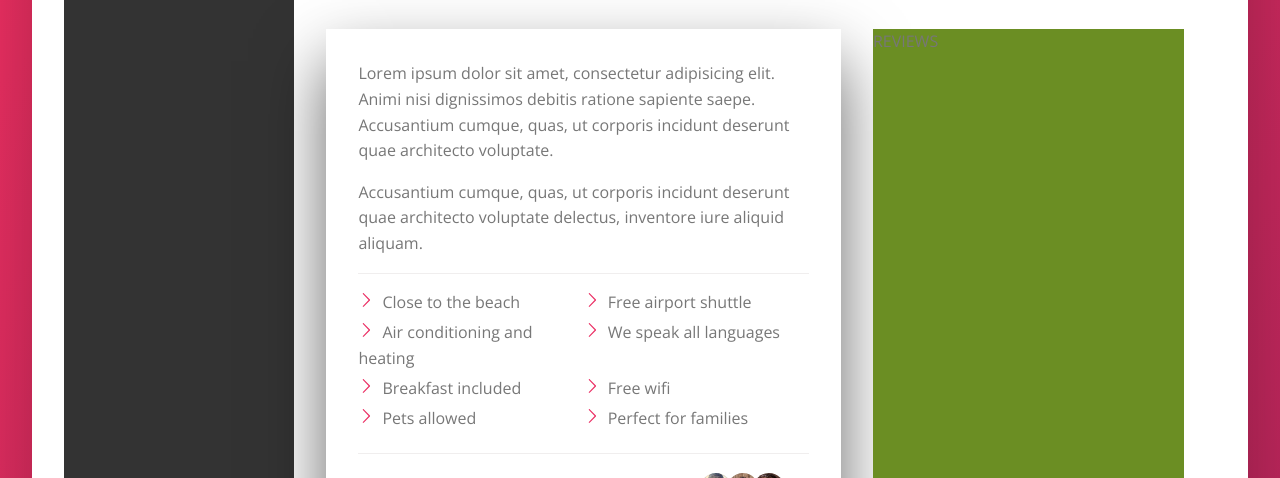
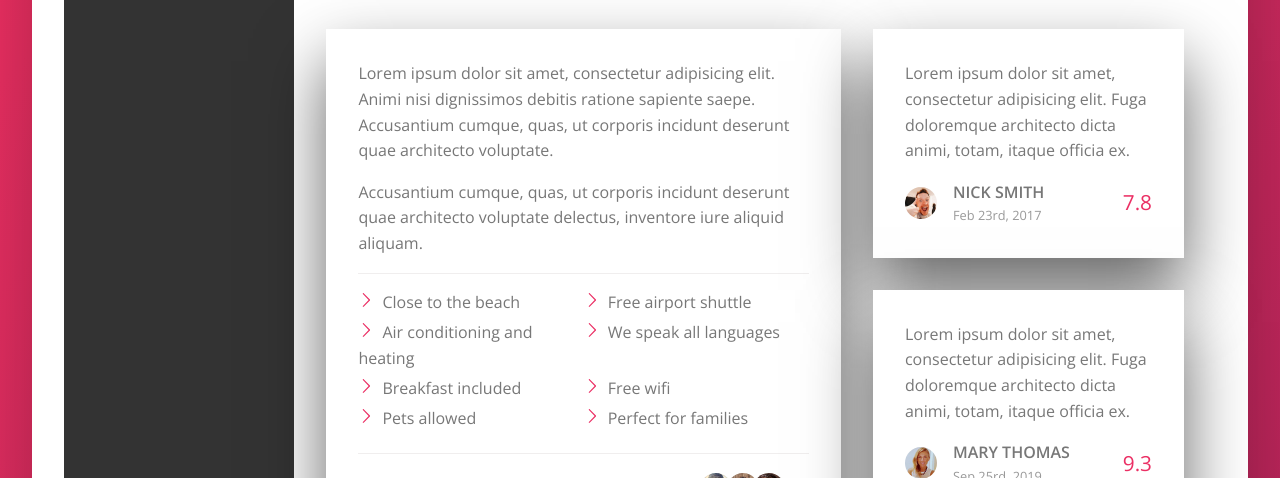
Before and after one commit to Bojana-J/Mountains, a website: page index.html in a window 1280 px wide. Shown: the part 474-952 px from the top of the page. Drawn offline with nearby package versions, Linux system fonts and the light colour scheme.

Commit message:
add user reviews

```diff
--- a/index.html
+++ b/index.html
@@ -159,9 +159,36 @@
                             </div>
                         </div>
                     </div>
-                    <div class="user-reviews">
-                        REVIEWS
-                    </div>
+                    <figure class="user-reviews">
+                        <figure class="review">
+                            <blockquote class="review__text">
+                                Lorem ipsum dolor sit amet, consectetur adipisicing elit. Fuga doloremque architecto
+                                dicta animi, totam, itaque officia ex.
+                            </blockquote>
+                            <figcaption class="review__user">
+                                <img src="img/users/user-1.jpg" alt="User 1" class="review__photo">
+                                <div class="review__user-box">
+                                    <p class="review__user-name">Nick Smith</p>
+                                    <p class="review__user-date">Feb 23rd, 2017</p>
+                                </div>
+                                <div class="review__rating">7.8</div>
+                            </figcaption>
+                        </figure>
+                        <figure class="review">
+                            <blockquote class="review__text">
+                                Lorem ipsum dolor sit amet, consectetur adipisicing elit. Fuga doloremque architecto
+                                dicta animi, totam, itaque officia ex.
+                            </blockquote>
+                            <figcaption class="review__user">
+                                <img src="img/users/user-2.jpg" alt="User 2" class="review__photo">
+                                <div class="review__user-box">
+                                    <p class="review__user-name">Mary Thomas</p>
+                                    <p class="review__user-date">Sep 25rd, 2019</p>
+                                </div>
+                                <div class="review__rating">9.3</div>
+                            </figcaption>
+                        </figure>
+                    </figure>
                 </div>
             </main>
         </div>
--- a/sass/_components.scss
+++ b/sass/_components.scss
@@ -350,3 +350,52 @@
     }
   }
 }
+
+//////////////////////////////////////
+///   REVIEWS
+.review {
+  background-color: #fff;
+  box-shadow: var(--shadow-light);
+  padding: 2rem;
+  margin-bottom: 2rem;
+
+  &__text {
+    margin-bottom: 1rem;
+  }
+
+  &__user {
+
+    display: flex;
+    align-items: center;
+
+    &-box {
+      margin-right: auto;
+    }
+
+    &-name {
+      text-transform: uppercase;
+      font-weight: 600;
+    }
+
+    &-date {
+      font-size: .8rem;
+      color: var(--color-grey-dark-3)
+    }
+  }
+
+  &__photo {
+    width: 2rem;
+    height: 2 rem;
+    border-radius: 50%;
+    margin-right: 1rem;
+  }
+
+  &__rating {
+    color: var(--color-primary);
+    font-size: 1.3rem;
+  }
+
+  &::before {
+    content:""
+  }
+}
--- a/sass/_layout.scss
+++ b/sass/_layout.scss
@@ -41,6 +41,7 @@
 
   background-color: #fff;
   border-bottom: var(--line);
+  font-size: 1rem;
 }
 
 .description {
@@ -49,10 +50,9 @@
  padding: 2rem;
  flex: 0 0 60%;
  margin-right: 2rem;
- font-size: 1rem;
+
 }
 
 .user-reviews {
-  background-color: olivedrab;
   flex: 1;
 }
```
Also changed, not shown: css/style.css, img/users/user-1.jpg (added), img/users/user-2.jpg (added), 1 other file.
